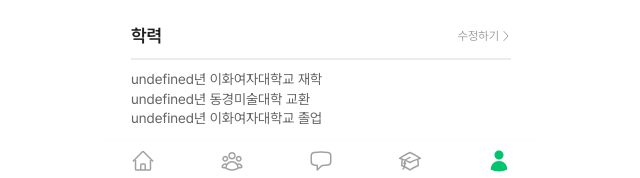
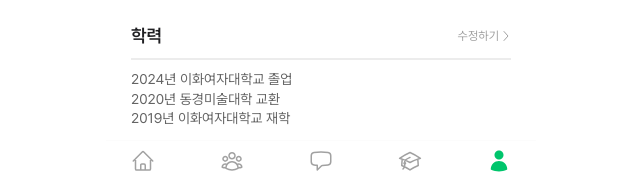
Before and after one commit to Konkuk-KUIT/CamNecT-Web, a React (Vite) app: page /me/edit in a window 1280 px wide. Shown: the part 604-782 px from the top of the page, without its empty margins (319-959 px from the left). Built offline with nearby package versions, Linux system fonts and the light colour scheme.

Commit message:
fix: infoSection build 오류 수정

```diff
--- a/src/pages/my-page/components/InfoSection.tsx
+++ b/src/pages/my-page/components/InfoSection.tsx
@@ -52,8 +52,8 @@ function makeLines(type: InfoType, items: InfoItem[]): string[] {
   if (type === "education") {
     return (items as EducationItem[])
       .slice()
-      .sort((a, b) => b.year - a.year)
-      .map((e) => `${e.year}년 ${e.school} ${EDUCATION_STATUS_KR[e.status]}`);
+      .sort((a, b) => b.startYear - a.startYear)
+      .map((e) => `${e.startYear}년 ${e.school} ${EDUCATION_STATUS_KR[e.status]}`);
   }
 
   if (type === "career") {
```
